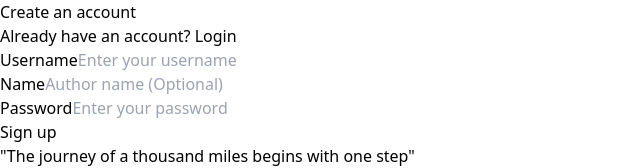
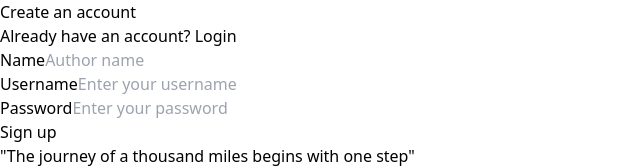
Before and after one commit to aryanxvz/lineary, a React (Vite) app in the folder frontend/: page /signup in a window 1280 px wide. Shown: the top 168 px of the page, without its empty margins (0-640 px from the left). Built offline with nearby package versions, Linux system fonts and the light colour scheme.

Commit message:
few changes in validation and avatar updation completed

```diff
--- a/frontend/src/components/SigninCard.tsx
+++ b/frontend/src/components/SigninCard.tsx
@@ -8,6 +8,7 @@ import axios from "axios"
 export const SigninCard = () => {
     const navigate = useNavigate()
     const [inputs, setInputs] = useState<SigninInput>({
+        name: "",
         username: "",
         password: ""
     })
@@ -15,11 +16,13 @@ export const SigninCard = () => {
     async function sendRequest() {
         try {
             const response = await axios.post(`${BACKEND_URL}/api/v1/user/signin`, inputs)
+            const storeName = response.data.name
             const jwt = response.data.jwt
             localStorage.setItem("token", jwt)
+            localStorage.setItem("authorName", storeName)
             navigate("/blog")
         } catch(e) {
-            alert("Error while igning up")
+            alert("Error while signing in")
         }
     }
 
@@ -35,6 +38,12 @@ export const SigninCard = () => {
                     </div>
                 </div>
                 <div>
+                    <InputBox label="Name" placeholder="Author name" onChange={(e) =>
+                        setInputs({
+                            ...inputs,
+                            name: (e.target as HTMLInputElement).value
+                        })
+                    } />
                     <InputBox label="Username" placeholder="Enter your username" onChange={(e) =>
                         setInputs({
                             ...inputs,
--- a/frontend/src/components/SignupCard.tsx
+++ b/frontend/src/components/SignupCard.tsx
@@ -37,16 +37,16 @@ export const SignupCard = () => {
                     </div>
                 </div>
                 <div>
+                    <InputBox label="Name" placeholder="Author name" onChange={(e) =>
+                        setInputs({
+                            ...inputs,
+                            name: (e.target as HTMLInputElement).value
+                        })
+                    } />
                     <InputBox label="Username" placeholder="Enter your username" onChange={(e) =>
                         setInputs({
                             ...inputs,
                             username: (e.target as HTMLInputElement).value
-                        })
-                    } />
-                     <InputBox label="Name" placeholder="Author name (Optional)" onChange={(e) =>
-                        setInputs({
-                            ...inputs,
-                            name: (e.target as HTMLInputElement).value
                         })
                     } />
                     <InputBox label="Password" type="password" placeholder="Enter your password" onChange={(e) =>
```
Also changed, not shown: 4 other files (tests, documents, lock files or other folders).
